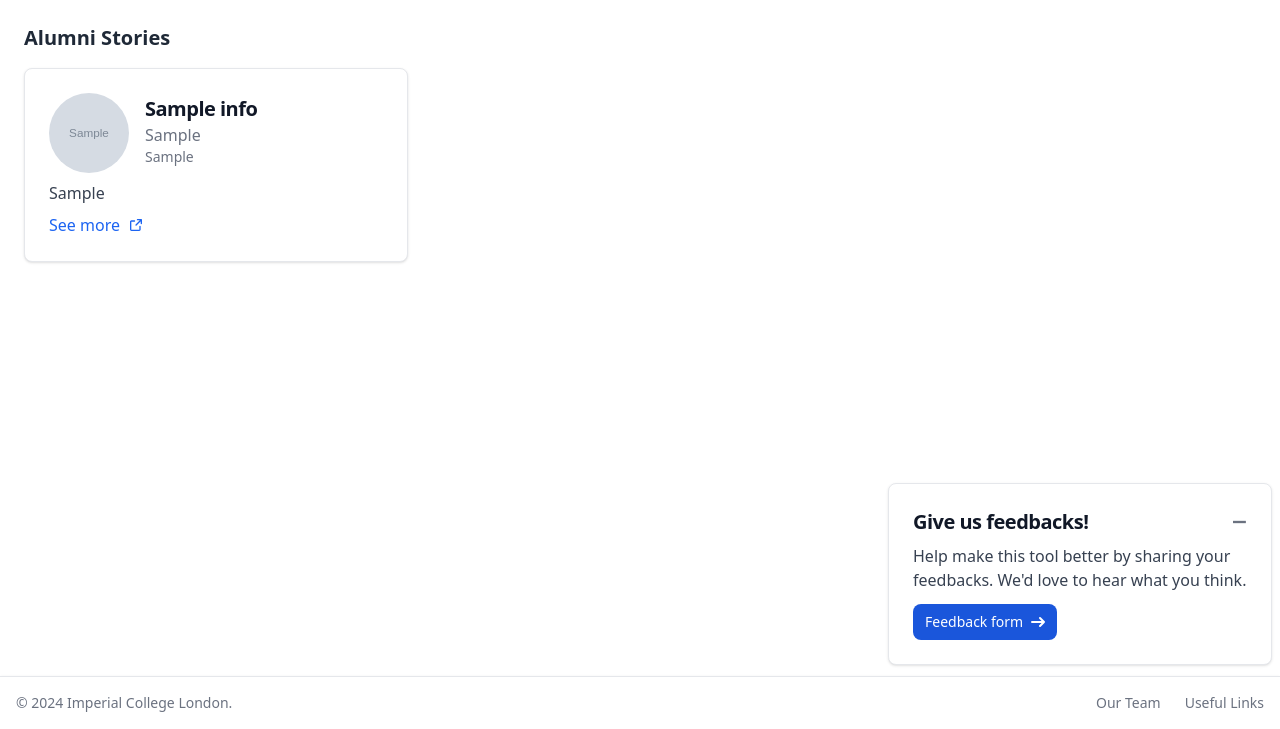
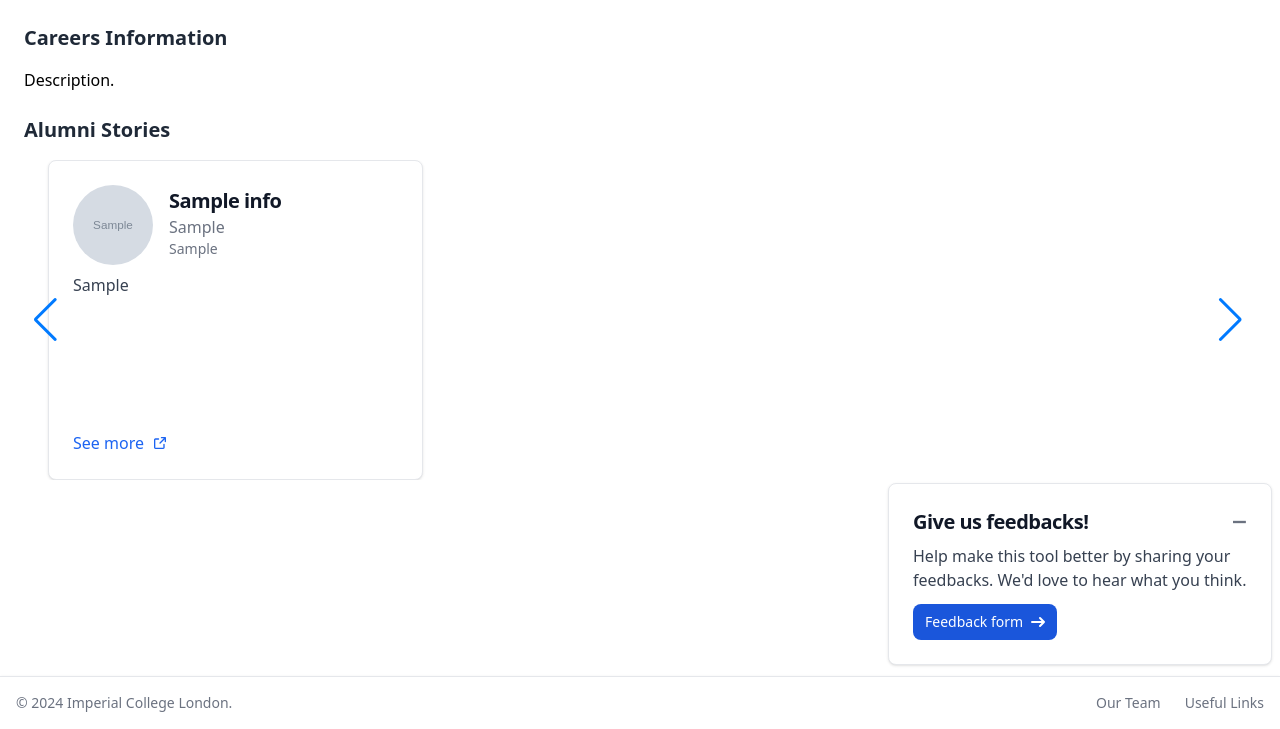
Before and after one commit to Blastzit/MCMT, a Django app: page /careers/ in a window 1280 px wide. Shown: the part 71-800 px from the top of the page. Run offline with Django 5.2, Linux system fonts and the light colour scheme; tables that the repository leaves empty hold one stand-in row (values such as "Sample post"); grey boxes marked "Sample" are stand-in pictures; parts of the project's set-up code (start-up, migrations or seed data) failed here and were passed over; some libraries are stand-ins or nearby versions.

Commit message:
alumni slideshow

```diff
--- a/jstoolchain/package.json
+++ b/jstoolchain/package.json
@@ -13,6 +13,7 @@
     "tailwindcss": "^3.4.14"
   },
   "dependencies": {
-    "flowbite": "^2.5.1"
+    "flowbite": "^2.5.1",
+    "swiper": "^11.2.4"
   }
 }
--- a/static/css/styles.css
+++ b/static/css/styles.css
@@ -1393,6 +1405,14 @@ input:checked + .toggle-bg {
   height: 100%;
 }
 
+.h-72 {
+  height: 18rem;
+}
+
+.h-80 {
+  height: 20rem;
+}
+
 .max-h-40 {
   max-height: 10rem;
 }
@@ -1477,6 +1513,10 @@ input:checked + .toggle-bg {
   flex-shrink: 1;
 }
 
+.flex-shrink-0 {
+  flex-shrink: 0;
+}
+
 .shrink-0 {
   flex-shrink: 0;
 }
@@ -2568,8 +2670,24 @@ input:checked + .toggle-bg {
     margin-top: 0.5rem;
   }
 
+  .md\:block {
+    display: block;
+  }
+
   .md\:flex {
     display: flex;
+  }
+
+  .md\:hidden {
+    display: none;
+  }
+
+  .md\:basis-1\/3 {
+    flex-basis: 33.333333%;
+  }
+
+  .md\:basis-1\/2 {
+    flex-basis: 50%;
   }
 
   .md\:grid-cols-3 {
@@ -2587,6 +2705,11 @@ input:checked + .toggle-bg {
 
   .md\:gap-y-2 {
     row-gap: 0.5rem;
+  }
+
+  .md\:px-6 {
+    padding-left: 1.5rem;
+    padding-right: 1.5rem;
   }
 
   .md\:pe-8 {
--- a/templates/alumni/alumni.html
+++ b/templates/alumni/alumni.html
@@ -1,11 +1,17 @@
 {% extends "base.html" %}
 {% load static %}
 {% block header %}
-  Alumni Stories
+  Careers Information
 {% endblock header %}
 {% block content %}
+  <p class="mb-6">Description.</p>
+  <h2 class="text-xl font-semibold text-gray-800 mb-4">Alumni Stories</h2>
+  <div class="swiper h-80 md:px-6">
+    <div class="swiper-wrapper">
       {% for alumni in alumni_list %}
-    <div class="max-w-sm p-6 bg-white border border-gray-200 rounded-lg shadow">
+        <div class="swiper-slide flex-shrink-0">
+          <div class="mx-auto p-6 w-full h-full bg-white border border-gray-200 rounded-lg shadow flex flex-col justify-between">
+            <div>
               <div class="flex items-center mb-2">
                 <img class="w-20 h-20 rounded-full"
                      src="{% if alumni.profile_image %}{{ alumni.profile_image.url }}{% else %}{% static 'icons/default-avatar.webp' %}{% endif %}"
@@ -19,8 +25,9 @@
                 </div>
               </div>
               <p class="text-gray-700 mb-2">{{ alumni.intro }}</p>
+            </div>
             <a href="#"
-         class="inline-flex font-medium items-center text-blue-600 hover:underline">
+               class="inline-flex font-medium items-center text-blue-600 hover:underline mt-4">
               See more
               <svg class="w-3 h-3 ms-2.5 rtl:rotate-[270deg]"
                    aria-hidden="true"
@@ -31,5 +38,43 @@
               </svg>
             </a>
           </div>
+        </div>
       {% endfor %}
+    </div>
+    <div class="swiper-pagination"></div>
+    <div class="swiper-slide-button swiper-button-prev hidden md:block"></div>
+    <div class="swiper-slide-button swiper-button-next hidden md:block"></div>
+  </div>
 {% endblock content %}
+{% block body_scripts %}
+  <script>
+    const swiper = new Swiper('.swiper', {
+      loop: true,
+      grabCursor: true,
+      spaceBetween: 30,
+
+      pagination: {
+        el: '.swiper-pagination',
+        clickable: true,
+        dynamicBullets: true,
+      },
+
+      navigation: {
+        nextEl: '.swiper-button-next',
+        prevEl: '.swiper-button-prev',
+      },
+
+      breakpoints: {
+        0: {
+          slidesPerView: 1,
+        },
+        768: {
+          slidesPerView: 2,
+        },
+        1024: {
+          slidesPerView: 3,
+        },
+      },
+    });
+  </script>
+{% endblock body_scripts %}
--- a/templates/base.html
+++ b/templates/base.html
@@ -5,6 +5,8 @@
     <meta charset="UTF-8">
     <meta name="viewport" content="width=device-width, initial-scale=1.0">
     <title>Maths Curriculum Mapping Tool</title>
+    <link rel="stylesheet"
+          href="https://cdn.jsdelivr.net/npm/swiper@11/swiper-bundle.min.css" />
     <link rel="stylesheet" href="{% static 'css/styles.css' %}">
     <link href="https://cdn.jsdelivr.net/npm/fullcalendar@5.9.0/main.min.css"
           rel="stylesheet" />
@@ -187,6 +189,7 @@
         </ul>
       </div>
     </footer>
+    <script src="https://cdn.jsdelivr.net/npm/swiper@11/swiper-bundle.min.js"></script>
     <script src="https://cdn.jsdelivr.net/npm/fullcalendar@5.9.0/main.min.js"></script>
     <script src="https://cdn.jsdelivr.net/npm/flowbite@2.5.1/dist/flowbite.min.js"></script>
     {% block body_scripts %}
--- a/templates/modules/module_list.html
+++ b/templates/modules/module_list.html
@@ -6,7 +6,7 @@
               data-accordion-target="#{{ module.short_code }}"
               aria-expanded="false"
               aria-controls="{{ module.short_code }}">
-        <span class="flex items-center">{{ module.name }}</span>
+        <span class="text-left">{{ module.name }}</span>
         <div class="flex items-center gap-1">
           {% if module.compulsory %}
             <span class="bg-gray-100 text-gray-700 text-xs font-medium me-2 px-2.5 py-0.5 rounded-full border border-gray-400">Core</span>
@@ -78,7 +78,7 @@
               data-accordion-target="#{{ module.short_code }}"
               aria-expanded="false"
               aria-controls="{{ module.short_code }}">
-        <span class="flex items-center">{{ module.name }}</span>
+        <span class="text-left">{{ module.name }}</span>
         <div class="flex items-center gap-1">
           {% if module.compulsory %}
             <span class="bg-gray-100 text-gray-700 text-xs font-medium me-2 px-2.5 py-0.5 rounded-full border border-gray-400">Core</span>
```
Also changed, not shown: other parts of static/css/styles.css (+94 -0 lines), jstoolchain/package-lock.json. Lines whose indentation alone changed are shown as unchanged.
